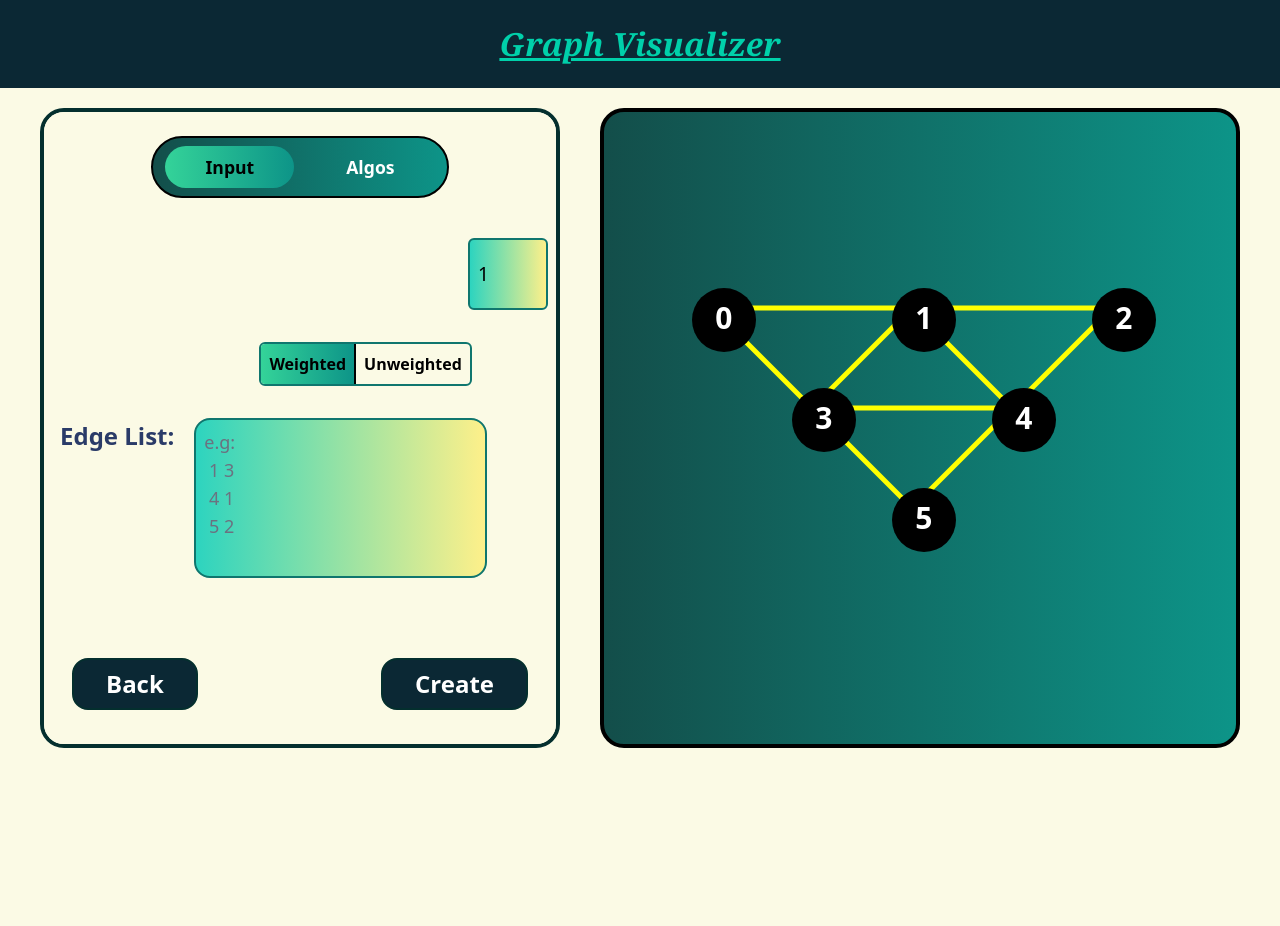
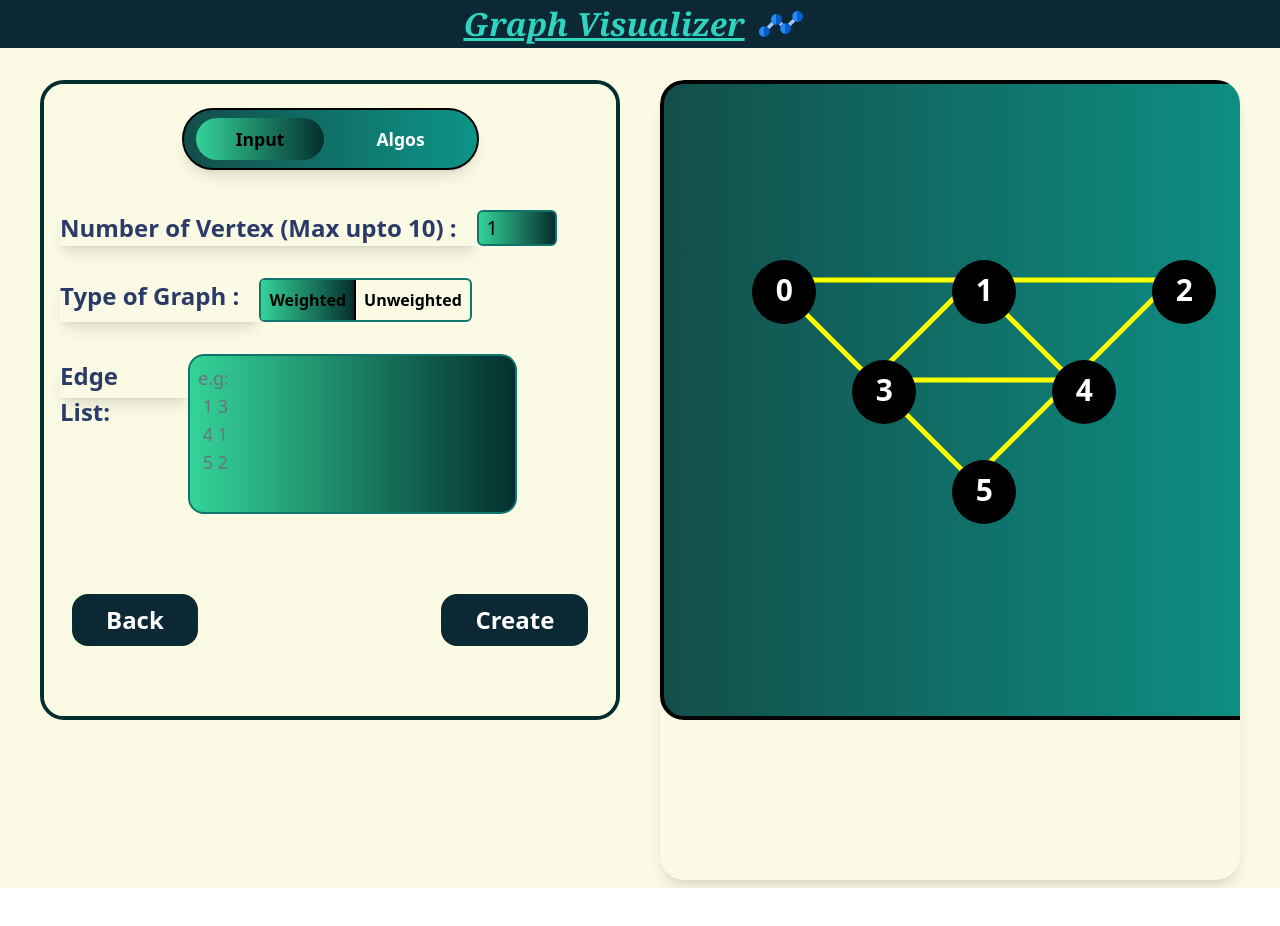
Before and after one commit to himanshusyuni/Graph-Visualizer, a React (Vite) app in the folder frontend/Graph-visualizer/: page /input in a window 1280 px wide. Shown: the top 926 px of the page. After the commit the page ends 888 px from the top, so only its background shows below. Built offline with nearby package versions, Linux system fonts and the light colour scheme.

Commit message:
styling added

```diff
--- a/frontend/Graph-visualizer/src/components/UserInput.jsx
+++ b/frontend/Graph-visualizer/src/components/UserInput.jsx
@@ -57,19 +57,24 @@ function UserInput() {
 
   return (
     <>
-      <div className="bg-[#fbfae5] pb-10 min-h-screen flex flex-col items-center lg:items-start">
-        <div className="font-bold text-center text-[#00d0aa]  bg-[#0b2834] text-[2rem] font-serif underline mb-5 p-5 italic w-full">
-          Graph Visualizer
+    <div className=" bg-[#fbfae5] h-full w-full flex flex-col shadow-lg"  >
+    <div className="font-bold text-center   underline text-rose-900 mb-8  flex flex col justify-center items-center text-teal-400 bg-[#0b2834] font-serif   italic h-full w-full  text-[2rem]">
+    Graph Visualizer     <img className="h-11 w-16 mx-1 "
+          src="pic1.svg" alt="" />
+
         </div>
-        <div className="flex flex-col items-center xlg:flex-row px-10 w-full min-h-screen gap-10 xlg:gap-10 xlg:justify-between xlg:items-start">
+
+
+
+        <div className="flex flex-col items-center xlg:flex-row px-10 w-full min-h-screen gap-10 xlg:gap-10 xlg:justify-between xlg:items-start shadow-lg">
           <div className="w-[30rem] md:w-[45rem] xlg:w-[40rem]  flex flex-col gap-5 h-[30rem] md:h-[40rem] rounded-3xl border-[0.3rem]  border-teal-950 overflow-auto">
             <div className="bg-[#fbfae5] p-2 h-[40rem]">
               <div className="flex justify-center mt-4">
-                <div className="bg-gradient-to-r from-teal-900 to-teal-600 flex gap-3 px-3 py-2 rounded-full border-2 border-black text-[0.8rem] md:text-[1.1rem] text-white font-bold">
+                <div className="bg-gradient-to-r from-teal-900 to-teal-600 flex gap-3 px-3 py-2 rounded-full border-2 border-black text-[0.8rem] md:text-[1.1rem] text-white font-bold shadow-lg">
                   <div
                     className={
                       (toggle === 0 &&
-                        `bg-gradient-to-r from-emerald-400 to-teal-600 py-2 px-10 rounded-3xl hover:cursor-pointer text-black`) ||
+                        `bg-gradient-to-r from-emerald-400 to-teal-950 py-2 px-10 rounded-3xl hover:cursor-pointer text-black`) ||
                       `py-2 px-10 rounded-3xl hover:cursor-pointer`
                     }
                     onClick={() => handleToggle()}
@@ -91,24 +96,24 @@ function UserInput() {
               {toggle == 0 && (
                 <>
                   <div className="flex pt-10 pl-2 ">
-                    <p className="pr-5 text-[1.2rem] md:text-[1.5rem] text-[#2a3b68] bg-clip-text text-transparent  font-semibold">
+                    <p className="pr-5 text-[1.2rem] md:text-[1.5rem] text-[#2a3b68] bg-clip-text   font-semibold shadow-lg">
                       Number of Vertex (Max upto 10) :
                     </p>
                     <input
                       type="number"
                       value={Vertex}
-                      className="w-[5rem] text-[1.2rem] border-2 border-teal-700 bg-gradient-to-r from-teal-400 to-yellow-200 focus:border-0 pl-2 rounded-md"
+                      className="w-[5rem] text-[1.2rem] border-2 border-teal-700 bg-gradient-to-r from-emerald-400 to-teal-950 focus:border-0 pl-2 rounded-md"
                       onChange={(e) => handleVertex(e)}
                     ></input>
                   </div>
                   <div className="flex pt-8 pl-2">
-                    <p className="pr-5 text-[1.2rem] md:text-[1.5rem] text-[#2a3b68] bg-clip-text text-transparent  font-semibold">
+                    <p className="pr-5 text-[1.2rem] md:text-[1.5rem] text-[#2a3b68] bg-clip-text   font-semibold shadow-lg">
                       Type of Graph :{" "}
                     </p>
                     <div class="flex border-[0.15rem] border-teal-700 bg-[#fbfae5] rounded-md overflow-hidden">
                       <button
                         className={` text-black font-bold p-2 border-r-2 border-black  active:bg-gradient-to-r from-emerald-400 to-teal-600 ${
-                          Type == 0 && "bg-gradient-to-r from-emerald-400 to-teal-600"
+                          Type == 0 && "bg-gradient-to-r from-emerald-400 to-teal-950"
                         } `}
                         onClick={() => setType(0)}
                       >
@@ -116,7 +121,7 @@ function UserInput() {
                       </button>
                       <button
                         className={` text-black font-bold p-2  active:bg-gradient-to-r from-emerald-400 to-teal-600 ${
-                          Type == 1 && "bg-gradient-to-r from-emerald-400 to-teal-600"
+                          Type == 1 && "bg-gradient-to-r from-emerald-400 to-teal-950"
                         }  `}
                         onClick={() => setType(1)}
                       >
@@ -124,12 +129,12 @@ function UserInput() {
                       </button>
                     </div>
                   </div>
-                  <div className="flex pl-2 pt-8">
-                    <p className="pr-5 text-[1.2rem] md:text-[1.5rem] text-[#2a3b68]  font-semibold">
+                  <div className="flex pl-2 pt-8 ">
+                    <p className="pr-5 text-[1.2rem] md:text-[1.5rem] text-[#2a3b68]  font-semibold shadow-lg mb-24 mt-1 h-10 w-32">
                       Edge List:{" "}
                     </p>
                     <textarea
-                      className="resize-none rounded-2xl text-lg p-2 bg-gradient-to-r from-teal-400 to-yellow-200 border-[0.18rem] border-teal-700 outline-none w-[60%] placeholder-gray-500"
+                      className="resize-none rounded-2xl text-lg p-2 bg-gradient-to-r from-emerald-400 to-teal-950  border-[0.18rem] border-teal-700 outline-none w-[60%] placeholder-gray-500"
                       rows={5}
                       cols={30}
                       ref={edgeList}
@@ -140,7 +145,7 @@ function UserInput() {
 
                   <div className="flex justify-between m-5 mt-20">
                     <button
-                      className="bg-[#0b2834] text-white font-bold py-2 text-2xl px-8 rounded-2xl border-2 border-teal-950"
+                      className="bg-[#0b2834] text-white font-bold py-2 text-2xl px-8 rounded-2xl border-2 border-teal-950 shadow-black"
                       onClick={() => navigate("/")}
                     >
                       Back
@@ -158,7 +163,7 @@ function UserInput() {
             </div>
           </div>
 
-          <div className="min-h-screen ">
+          <div className="min-h-screen shadow-lg rounded-3xl overflow-hidden mb-2">
             <div className=" border-4 border-black bg-gradient-to-r from-teal-900 to-teal-600 h-[30rem] md:h-[40rem] xlg:w-[40rem] md:w-[45rem] w-[30rem] rounded-3xl ">
               {CompToShow === "Demo" && <DemoGraph />}
               {CompToShow == "Process" && <ProcessingPage />}
```
Also changed, not shown: 1 other file (tests, documents, lock files or other folders).
